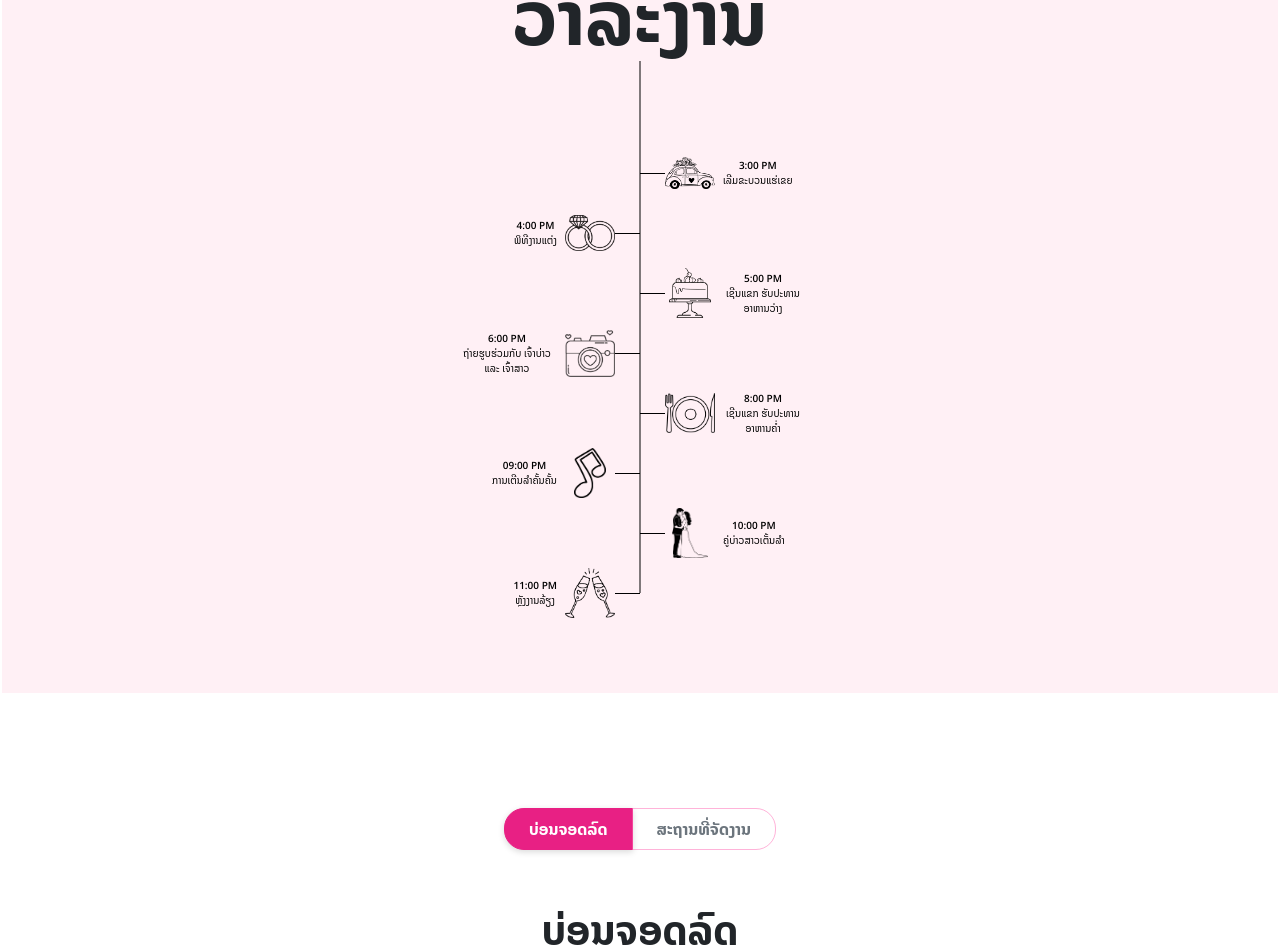
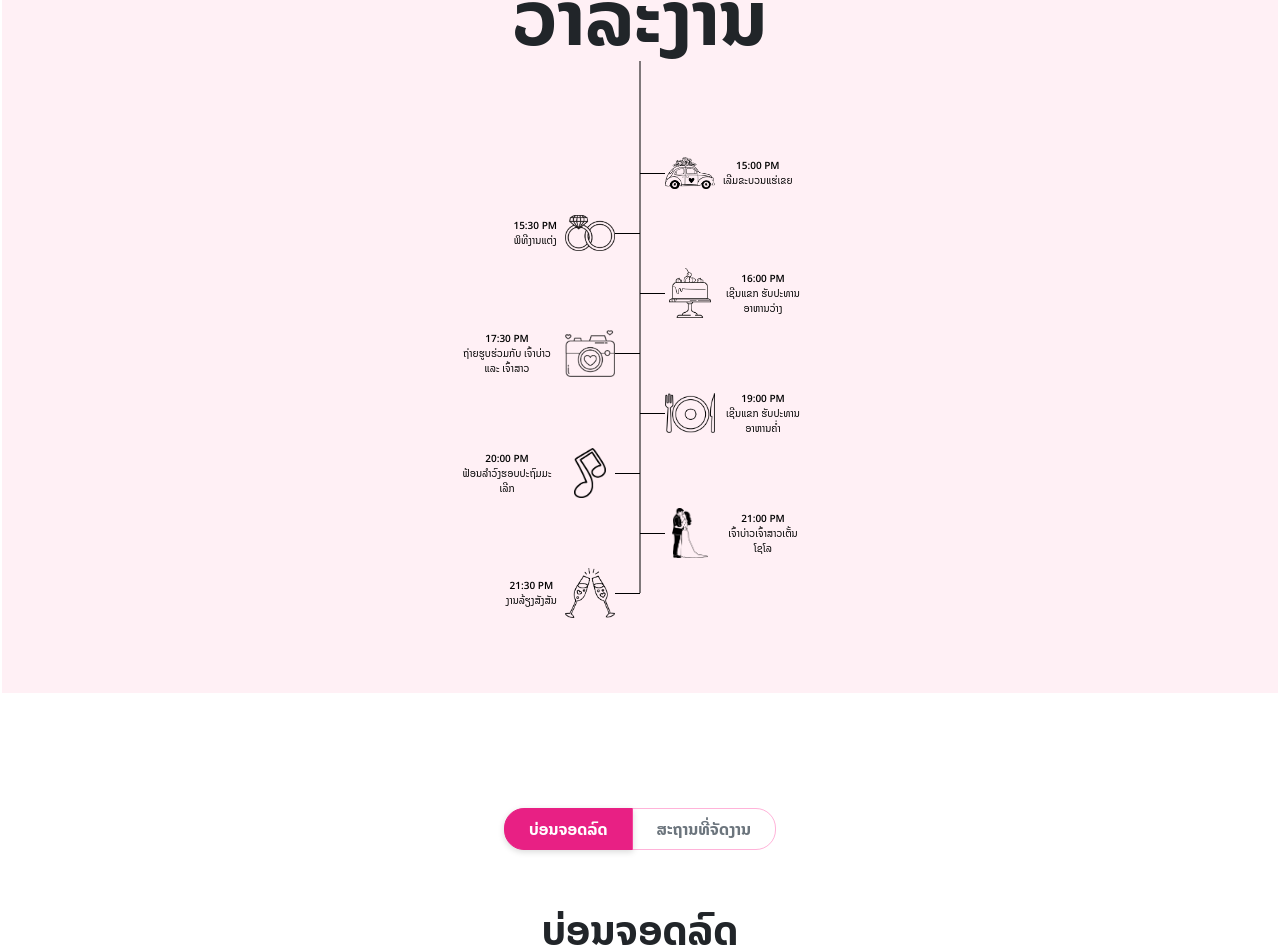
Before and after one commit to chittakone27/WeddingCard, a React (Vite) app: page / in a window 1280 px wide. Shown: the part 3681-4633 px from the top of the page. Built offline with nearby package versions, Linux system fonts and the light colour scheme; no server answers; a web font is replaced by a local one.

Commit message:
Update site

```diff
--- a/index.html
+++ b/index.html
@@ -1,6 +1,19 @@
 <!doctype html>
 <html lang="en">
   <head>
+    <!-- Social Preview / Open Graph -->
+<meta property="og:title" content="Wen & Jaeng Wedding Invitation" />
+<meta property="og:description" content="You are warmly invited to our wedding celebration." />
+<meta property="og:image" content="https://chittakone27.github.io/WeddingCard/image/card.png" />
+<meta property="og:url" content="https://chittakone27.github.io/WeddingCard/" />
+<meta property="og:type" content="website" />
+
+<!-- WhatsApp / Twitter -->
+<meta name="twitter:card" content="summary_large_image" />
+<meta name="twitter:title" content="Wen & Jaeng Wedding Invitation" />
+<meta name="twitter:description" content="You are warmly invited to our wedding celebration." />
+<meta name="twitter:image" content="https://chittakone27.github.io/WeddingCard/image/card.png" />
+
     <meta charset="UTF-8" />
     <link rel="icon"       type="image/png"
  href="./image/card.png" />
--- a/src/agenda2.tsx
+++ b/src/agenda2.tsx
@@ -20,14 +20,14 @@ export default function Agenda2({ language }: Agenda2Props) {
   const lang: Language = language in translations ? language : "en";
 
   const agenda: AgendaItem[] = [
-    { time: "3:00 PM", eventKey: "HAE_KEAY_PROCESSION", image: "./image/car.png", align: "right" },
-    { time: "4:00 PM", eventKey: "WEDDING_CEREMONY", image: "./image/ring.png", align: "left" },
-    { time: "5:00 PM", eventKey: "APPETIZERS", image: "./image/cake.png", align: "right" },
-    { time: "6:00 PM", eventKey: "PHOTO_SESSION", image: "./image/photo.png", align: "left" },
-    { time: "8:00 PM", eventKey: "BUFFET_DINNER", image: "./image/dinner.png", align: "right" },
-    { time: "09:00 PM", eventKey: "FIRST_DANCE", image: "./image/music.png", align: "left" },
-    { time: "10:00 PM", eventKey: "SOLO_DANCE", image: "./image/dance.png", align: "right" },
-    { time: "11:00 PM", eventKey: "AFTER_PARTY", image: "./image/party.png", align: "left" },
+{ time: "15:00 PM", eventKey: "HAE_KEAY_PROCESSION", image: "./image/car.png", align: "right" },
+    { time: "15:30 PM", eventKey: "WEDDING_CEREMONY", image: "./image/ring.png", align: "left" },
+    { time: "16:00 PM", eventKey: "APPETIZERS", image: "./image/cake.png", align: "right" },
+    { time: "17:30 PM", eventKey: "PHOTO_SESSION", image: "./image/photo.png", align: "left" },
+    { time: "19:00 PM", eventKey: "BUFFET_DINNER", image: "./image/dinner.png", align: "right" },
+    { time: "20:00 PM", eventKey: "FIRST_DANCE", image: "./image/music.png", align: "left" },
+    { time: "21:00 PM", eventKey: "SOLO_DANCE", image: "./image/dance.png", align: "right" },
+    { time: "21:30 PM", eventKey: "AFTER_PARTY", image: "./image/party.png", align: "left" },
   ];
 
   const imageWidth = 50;
--- a/src/translations.tsx
+++ b/src/translations.tsx
@@ -90,9 +90,9 @@ export const translations = {
     APPETIZERS:" ເຊີນແຂກ ຮັບປະທານ ອາຫານວ່າງ ",
     PHOTO_SESSION:" ຖ່າຍຮູບຮ່ວມກັບ ເຈົ້າບ່າວ ແລະ ເຈົ້າສາວ ",
     BUFFET_DINNER:" ເຊີນແຂກ ຮັບປະທານ ອາຫານຄໍ່າ",
-    FIRST_DANCE:" ການເຕີນລຳຄັ້ນຄັ້ນ",
-    SOLO_DANCE:" ຄູ່ບ່າວສາວເຕັ້ນລໍາ",
-    AFTER_PARTY:" ຫຼັງງານລ້ຽງ",
+    FIRST_DANCE:" ຟ້ອນລຳວົງຮອບປະຖົມມະເລີກ",
+    SOLO_DANCE:" ເຈົ້າບ່າວເຈົ້າສາວເຕັ້ນໂຊໂລ",
+    AFTER_PARTY:" ງານລ້ຽງສັງສັນ",
     carparkTitle:"ບ່ອນຈອດລົດ",
     weddingTitle:"ສະຖານທີ່ຈັດງານ",
     Addreescarpark:"ເດີ່ນໂຮງຮຽນປະຖົມ ບ້ານຊໍາເຄ້, ເມືອງໄຊເສດຖາ, ນະຄອນຫຼວງວຽງຈັນ ",
```
